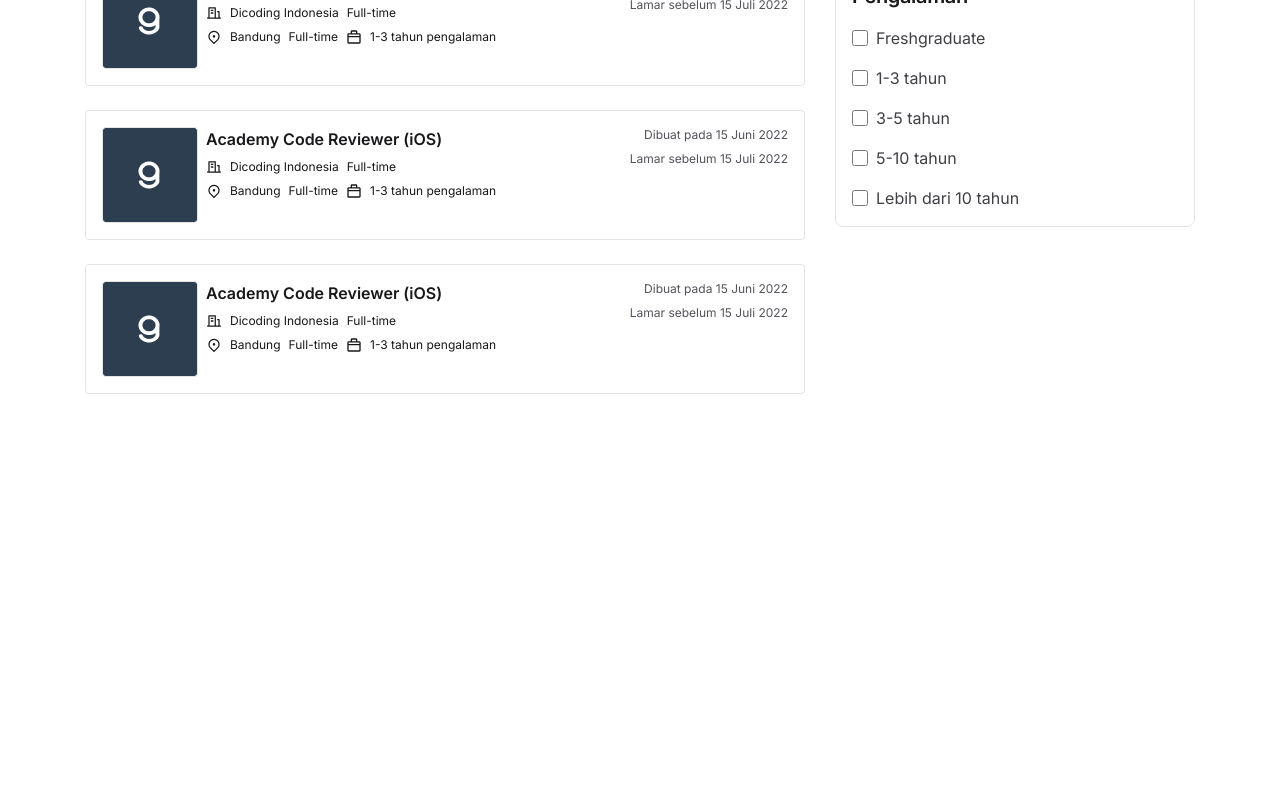
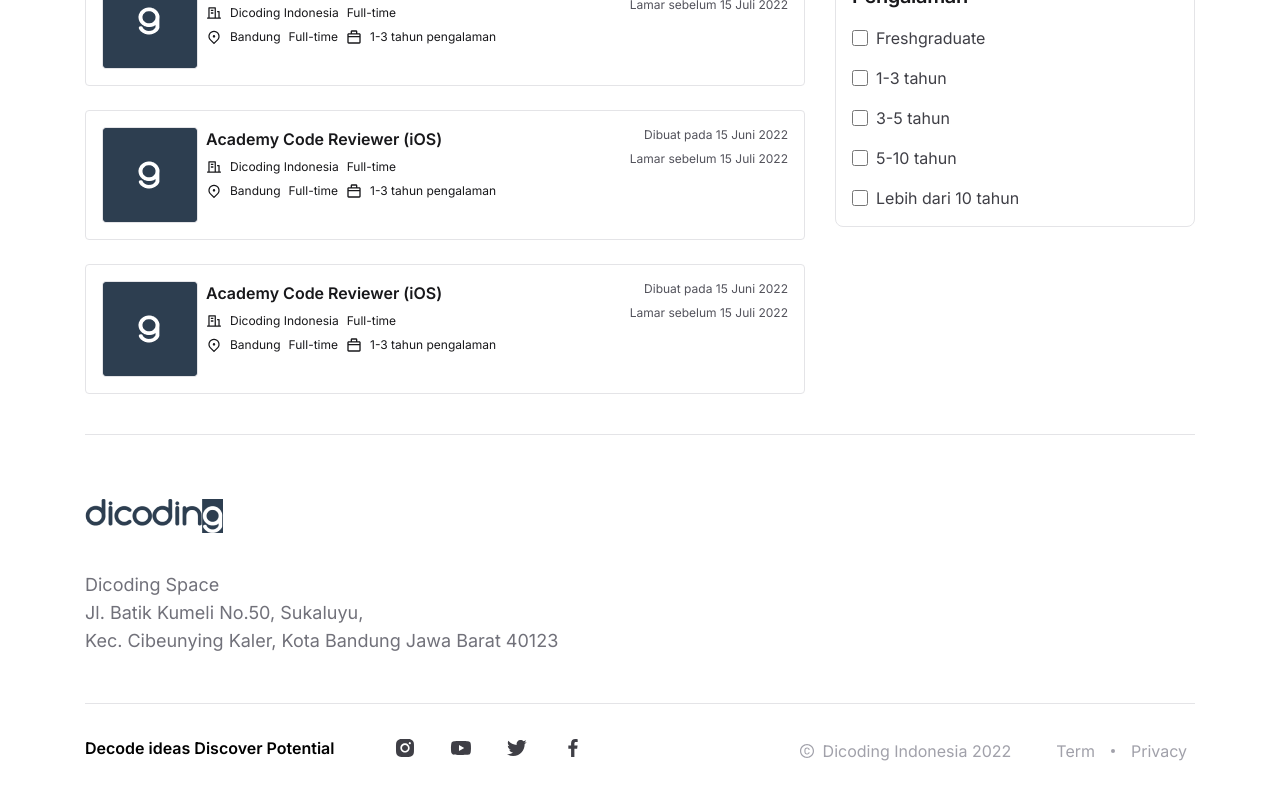
Before and after one commit to alvinindra/dcd-test, a Next.js app: page / in a window 1280 px wide. Shown: the part 1250-2050 px from the top of the page. Before the commit the page ends 1684 px from the top, so only its background shows below. Built offline with nearby package versions, Linux system fonts and the light colour scheme.

Commit message:
feat: slicing footer

```diff
--- a/src/components/home/HomeListJob.jsx
+++ b/src/components/home/HomeListJob.jsx
@@ -3,7 +3,8 @@
 
 export default function HomeListJob() {
   return (
-    <>
+    <div className='bg-white h-min-screen rounded-t-3xl'>
+      <div className='container pt-12 pb-10'>
         <div className='grid grid-cols-[2fr,1fr] gap-x-[30px]'>
           <div className='relative'>
             <div className='text-2xl font-semibold text-primary-dark mb-6'>
@@ -19,6 +20,7 @@
             <HomeListFilter />
           </div>
         </div>
-    </>
+      </div>
+    </div>
   );
 }
--- a/src/components/layout/Footer.jsx
+++ b/src/components/layout/Footer.jsx
@@ -1,3 +1,99 @@
+import Image from 'next/image';
+
 export default function Footer() {
-  return <footer>Footer</footer>;
+  const listSocialMedia = [
+    {
+      name: 'Instagram',
+      icon: '/icons/social-media/instagram.svg',
+      url: 'https://www.instagram.com/dicoding/',
+    },
+    {
+      name: 'Youtube',
+      icon: '/icons/social-media/youtube.svg',
+      url: 'https://www.youtube.com/channel/UCM6BWkgiGrCHG967i_PyMiw',
+    },
+    {
+      name: 'Twitter',
+      icon: '/icons/social-media/twitter.svg',
+      url: 'https://twitter.com/dicoding',
+    },
+    {
+      name: 'Facebook',
+      icon: '/icons/social-media/facebook.svg',
+      url: 'https://www.facebook.com/dicoding',
+    },
+  ];
+  return (
+    <footer className='bg-white'>
+      <div className='container'>
+        <div className='border border-b-0 border-secondary'></div>
+        <div className='pt-16 pb-32 bg-white'>
+          <div className='mb-8'>
+            <Image
+              src='/images/dicoding-logo.png'
+              width={138}
+              height={34}
+              alt='Dicoding Logo'
+            />
+          </div>
+          <p className='text-lg text-secondary-100'>
+            Dicoding Space <br />
+            Jl. Batik Kumeli No.50, Sukaluyu, <br />
+            Kec. Cibeunying Kaler, Kota Bandung Jawa Barat 40123
+          </p>
+          <div className='border border-b-0 border-secondary mt-12 mb-8'></div>
+          <div className='flex flex-row'>
+            <div className='text-base font-semibold'>
+              Decode ideas Discover Potential
+            </div>
+            <div className='flex flex-row space-x-8 ml-[59px]'>
+              {listSocialMedia.map((socmed, indexSocmed) => (
+                <a
+                  href={socmed.url}
+                  target='_blank'
+                  key={indexSocmed}
+                  rel='noreferrer'
+                >
+                  <Image
+                    src={socmed.icon}
+                    width={24}
+                    height={24}
+                    alt={socmed.name}
+                  />
+                </a>
+              ))}
+            </div>
+            <div className='flex flex-row ml-auto mr-2 text-base text-secondary-50 items-center'>
+              <div className='flex items-center mr-2'>
+                <Image
+                  src='/icons/copyright-circle-outlined.svg'
+                  width={16}
+                  height={16}
+                  alt=''
+                />
+              </div>
+              <div className='mr-[45px]'>
+                Dicoding Indonesia {new Date().getFullYear()}
+              </div>
+              <a
+                href='https://www.dicoding.com/termsofuse'
+                target='_blank'
+                rel='noreferrer'
+              >
+                Term
+              </a>
+              <div className='bg-secondary-50 w-1 h-1 rounded-full mx-4'></div>
+              <a
+                href='https://www.dicoding.com/privacy'
+                target='_blank'
+                rel='noreferrer'
+              >
+                Privacy
+              </a>
+            </div>
+          </div>
+        </div>
+      </div>
+    </footer>
+  );
 }
--- a/src/pages/index.jsx
+++ b/src/pages/index.jsx
@@ -5,6 +5,7 @@
 import styles from '@/styles/Home.module.css';
 import Navbar from '@/components/layout/Navbar';
 import Seo from '@/components/base/Seo';
+import Footer from '@/components/layout/Footer';
 
 export default function Home() {
   return (
@@ -22,11 +23,8 @@
             <Navbar />
           </header>
           <HomeHeader />
-          <div className='bg-white h-screen rounded-t-3xl'>
-            <div className='container pt-12 pb-10'>
-              <HomeListJob />
-            </div>
-          </div>
+          <HomeListJob />
+          <Footer />
         </main>
       </div>
     </>
--- a/tailwind.config.js
+++ b/tailwind.config.js
@@ -35,6 +35,8 @@
       },
       secondary: {
         DEFAULT: '#E4E4E7',
+        50: '#A1A1AA',
+        100: '#71717A',
         200: '#e0e0e3',
         300: '#52525B',
       },
```
Also changed, not shown: public/images/dicoding-logo.png (added). Lines whose indentation alone changed are shown as unchanged.
